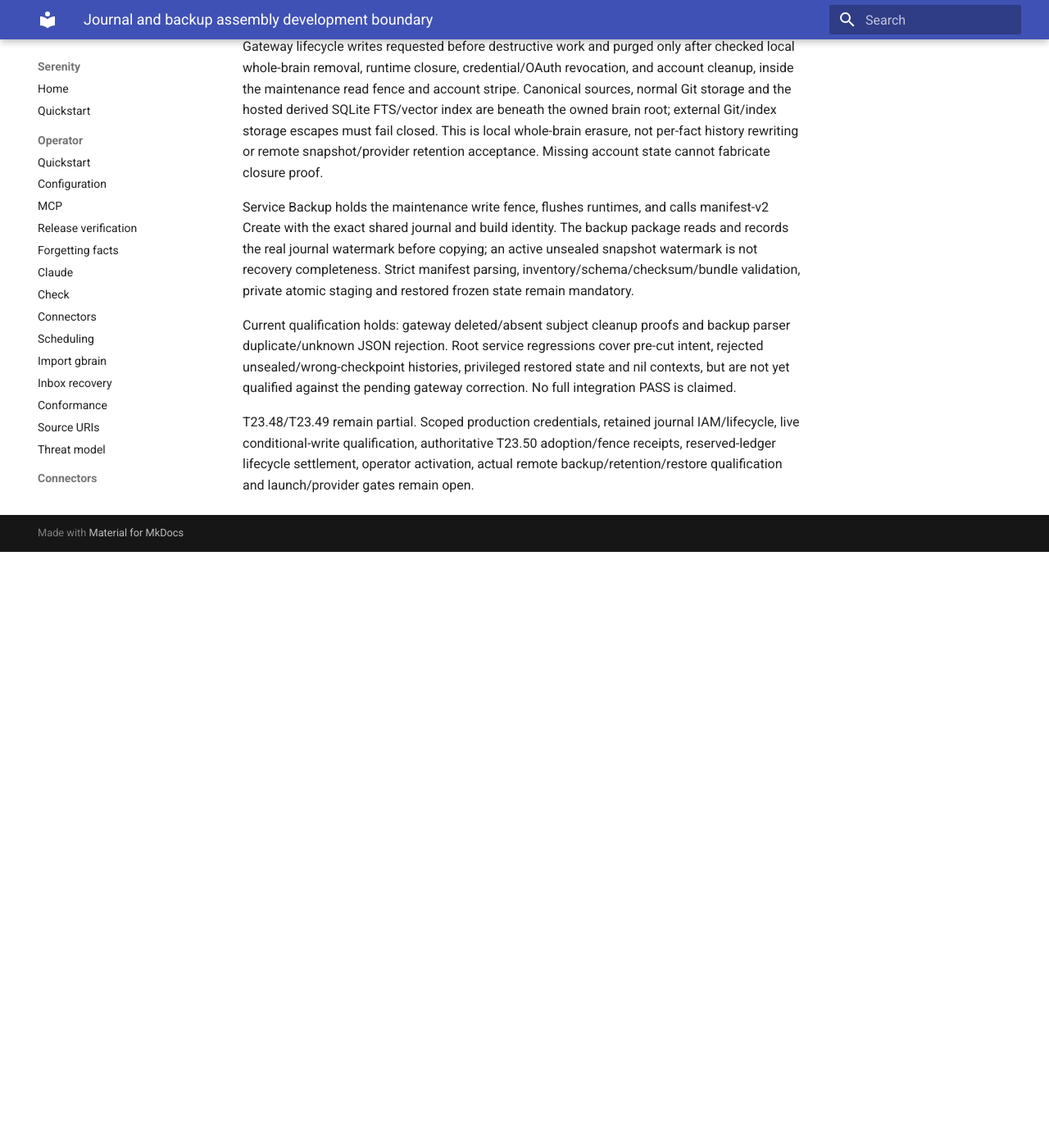
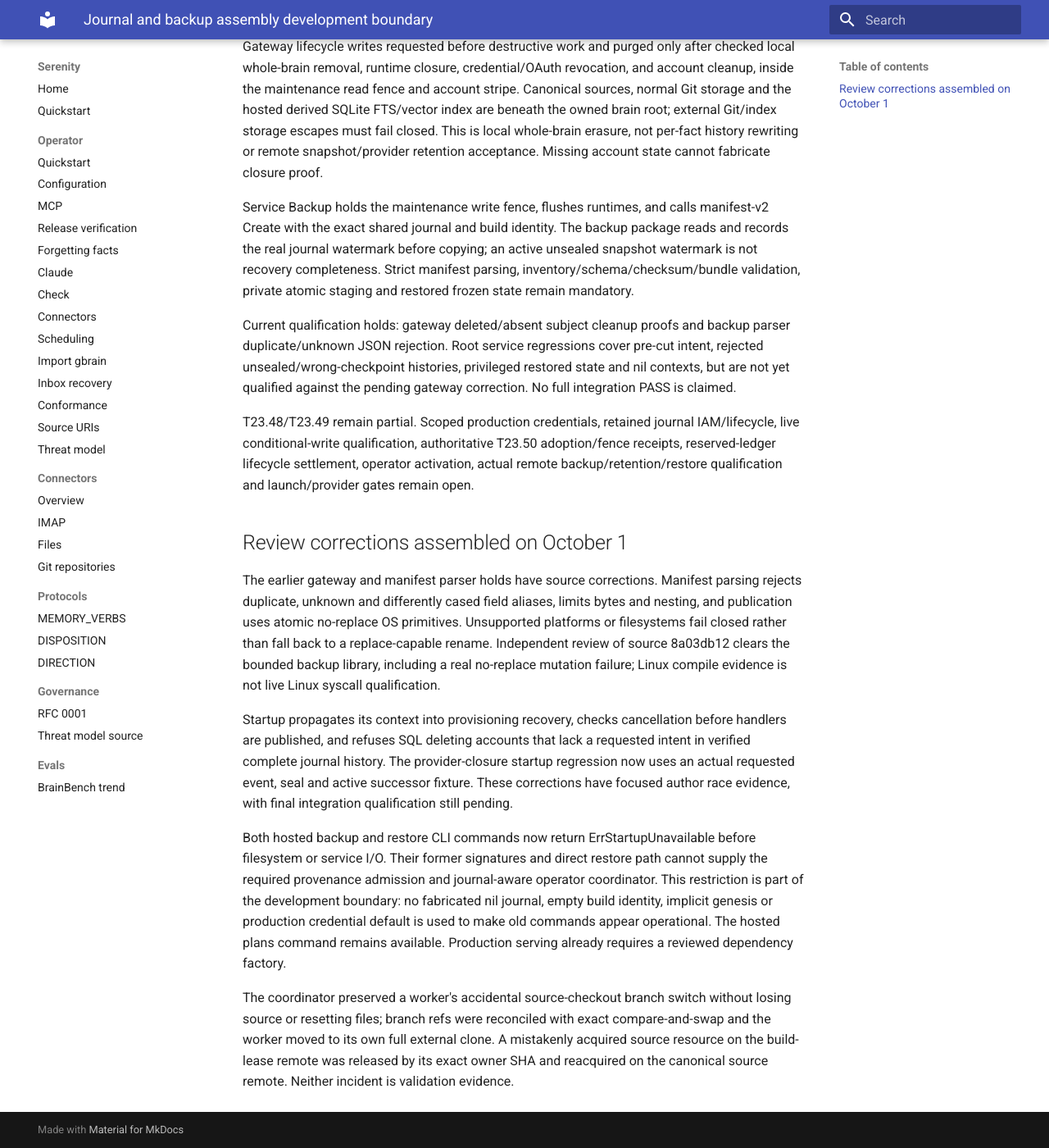
Before and after one commit to sirerun/serenity, an MkDocs documentation site: the page built from docs/plans/t23-48-journal-backup-assembly-contract-2026-10-01.md, in a window 1280 px wide and 1400 px high, scrolled down 999 px. Shown: the whole window at 82% size. Built offline with MkDocs 1.6.1 and Material for MkDocs 9.7.7, drawn with Linux system fonts in a browser that asks for light colours; before the commit the page ends 1672 px from its top, so only the background shows below that.

Commit message:
docs: record assembly review corrections and CLI boundary

```diff
--- a/docs/plans/t23-48-journal-backup-assembly-contract-2026-10-01.md
+++ b/docs/plans/t23-48-journal-backup-assembly-contract-2026-10-01.md
@@ -17,3 +17,13 @@
 Current qualification holds: gateway deleted/absent subject cleanup proofs and backup parser duplicate/unknown JSON rejection. Root service regressions cover pre-cut intent, rejected unsealed/wrong-checkpoint histories, privileged restored state and nil contexts, but are not yet qualified against the pending gateway correction. No full integration PASS is claimed.
 
 T23.48/T23.49 remain partial. Scoped production credentials, retained journal IAM/lifecycle, live conditional-write qualification, authoritative T23.50 adoption/fence receipts, reserved-ledger lifecycle settlement, operator activation, actual remote backup/retention/restore qualification and launch/provider gates remain open.
+
+## Review corrections assembled on October 1
+
+The earlier gateway and manifest parser holds have source corrections. Manifest parsing rejects duplicate, unknown and differently cased field aliases, limits bytes and nesting, and publication uses atomic no-replace OS primitives. Unsupported platforms or filesystems fail closed rather than fall back to a replace-capable rename. Independent review of source 8a03db12 clears the bounded backup library, including a real no-replace mutation failure; Linux compile evidence is not live Linux syscall qualification.
+
+Startup propagates its context into provisioning recovery, checks cancellation before handlers are published, and refuses SQL deleting accounts that lack a requested intent in verified complete journal history. The provider-closure startup regression now uses an actual requested event, seal and active successor fixture. These corrections have focused author race evidence, with final integration qualification still pending.
+
+Both hosted backup and restore CLI commands now return ErrStartupUnavailable before filesystem or service I/O. Their former signatures and direct restore path cannot supply the required provenance admission and journal-aware operator coordinator. This restriction is part of the development boundary: no fabricated nil journal, empty build identity, implicit genesis or production credential default is used to make old commands appear operational. The hosted plans command remains available. Production serving already requires a reviewed dependency factory.
+
+The coordinator preserved a worker's accidental source-checkout branch switch without losing source or resetting files; branch refs were reconciled with exact compare-and-swap and the worker moved to its own full external clone. A mistakenly acquired source resource on the build-lease remote was released by its exact owner SHA and reacquired on the canonical source remote. Neither incident is validation evidence.
```
